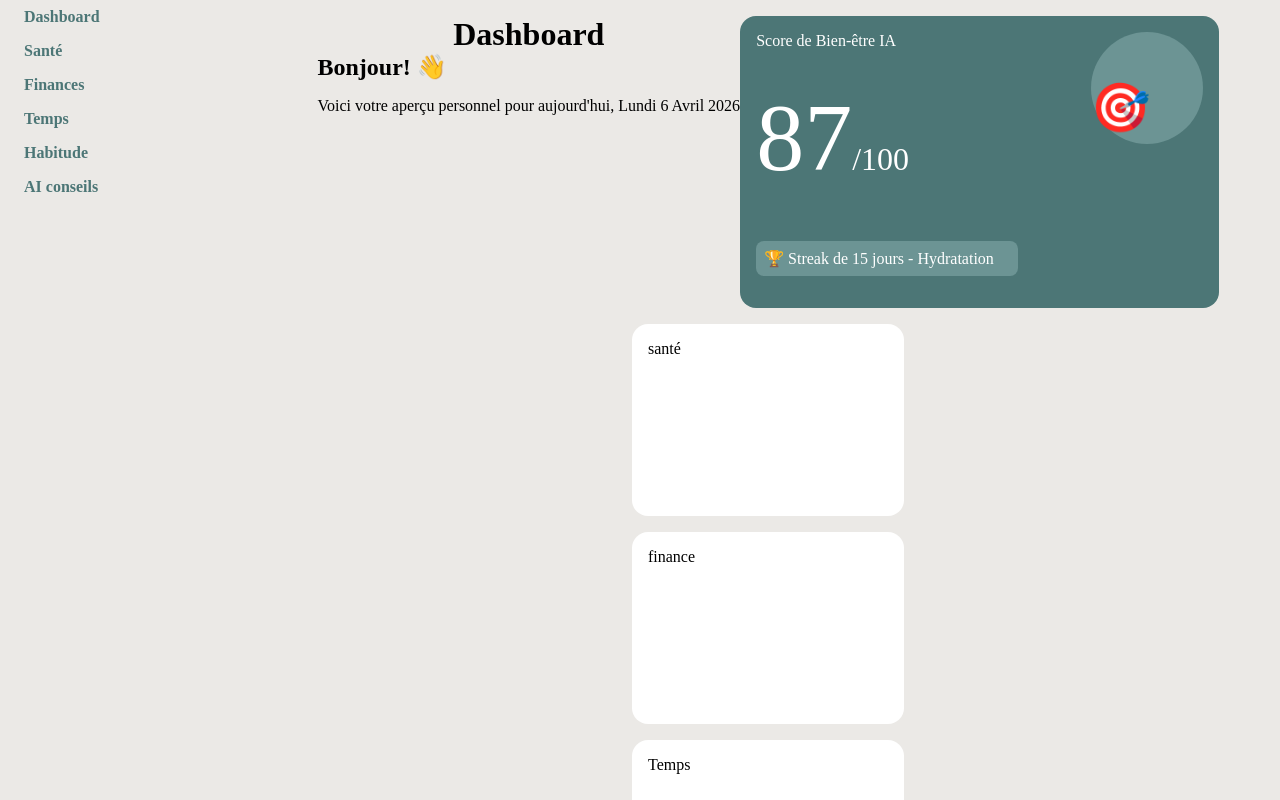
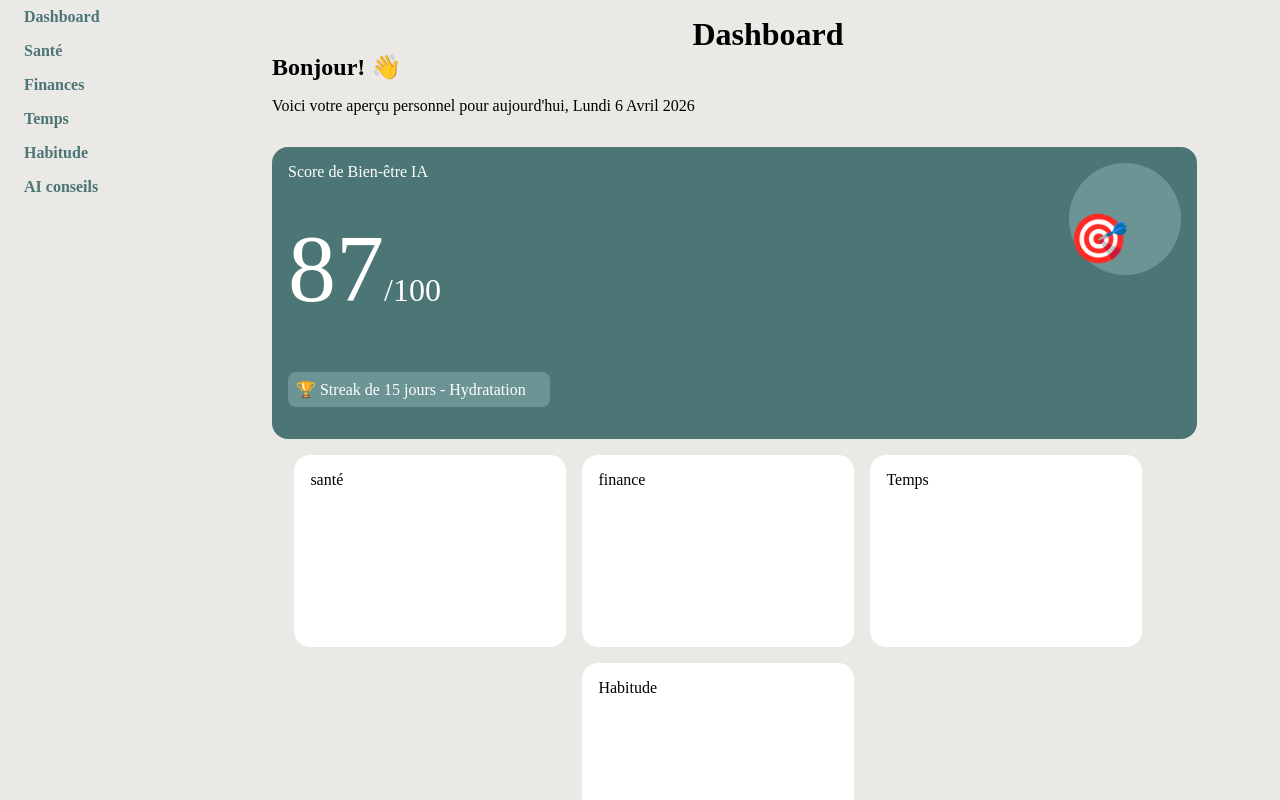
Before and after one commit to hakim-azizi/zenvya, a React (Vite) app: page /dashboard in a window 1280 px wide. Shown: the top 800 px of the page. Built offline with nearby package versions, Linux system fonts and the light colour scheme.

Commit message:
Creation of the menu and navigation bar + creation of several pages.

```diff
--- a/src/Router.tsx
+++ b/src/Router.tsx
@@ -22,7 +22,7 @@ export const router = createBrowserRouter(
       {/* Define the default (index) route to render the Home page */}
       <Route path="ai-consulting" element={<AiConsulting />} />
       {/* Define the default (index) route to render the Home page */}
-      <Route path="Dashboard" element={<Dashboard />} />
+      <Route path="dashboard" element={<Dashboard />} />
       {/* Define the default (index) route to render the Home page */}
       <Route path="finance" element={<Finance />} />
       {/* Define the default (index) route to render the Home page */}
--- a/src/component/NavBar.tsx
+++ b/src/component/NavBar.tsx
@@ -1,4 +1,5 @@
- import '../style/NavBar.css'
+ import { Link } from 'react-router-dom';
+import '../style/NavBar.css'
 function NavBar() {
 
   return (
@@ -8,7 +9,7 @@ function NavBar() {
                 <li>ZENVYA</li>
                 <li>Features</li>
                 <li>Career Coach</li>
-                <li className='begin'>GET STARTED</li>
+                <li className='begin'><Link to='dashboard'>GET STARTED</Link></li>
             </ul>
         </nav>
     </header>
--- a/src/pages/Dashboard.tsx
+++ b/src/pages/Dashboard.tsx
@@ -1,7 +1,7 @@
 import "../style/Dashboard.css"
 function Dashboard() {
   return (
-    <div className="content">
+    <div className="content content-dashboard">
       <header>
         <h1>Dashboard</h1>
         <h2>Bonjour! 👋</h2>
--- a/src/style/Dashboard.css
+++ b/src/style/Dashboard.css
@@ -1,3 +1,7 @@
+.content-dashboard {
+    display: flex;
+    flex-direction: column;
+}
 .introduction {
     background-color: #4C7676;
     color: #FFF;
@@ -5,6 +9,7 @@
     border-radius: 1em;
     display: flex;
     justify-content: space-between;
+    width: 90%;
 }
 .introduction article {
     display: flex;
@@ -36,7 +41,9 @@
     font-size: 3em;
 }
 .information {
+    width: 90%;
     display: flex;
+    flex-direction: row;
     flex-wrap: wrap;
     gap: 1em;
     justify-content: center;
--- a/src/style/NavBar.css
+++ b/src/style/NavBar.css
@@ -25,10 +25,16 @@ align-items: center;
     list-style: none;
     padding: .5em;
 }
-.begin{
-    background: #4C7676;
-    color: #FFF;
+.begin {
     font-weight: bold;
     padding: .5em;
     border-radius: .5em
 }
+.begin a {
+    background: #4C7676;
+    color: #FFF;
+}
+.begin a:hover {
+    background: #FFF;
+    color: #4C7676;
+}
```
